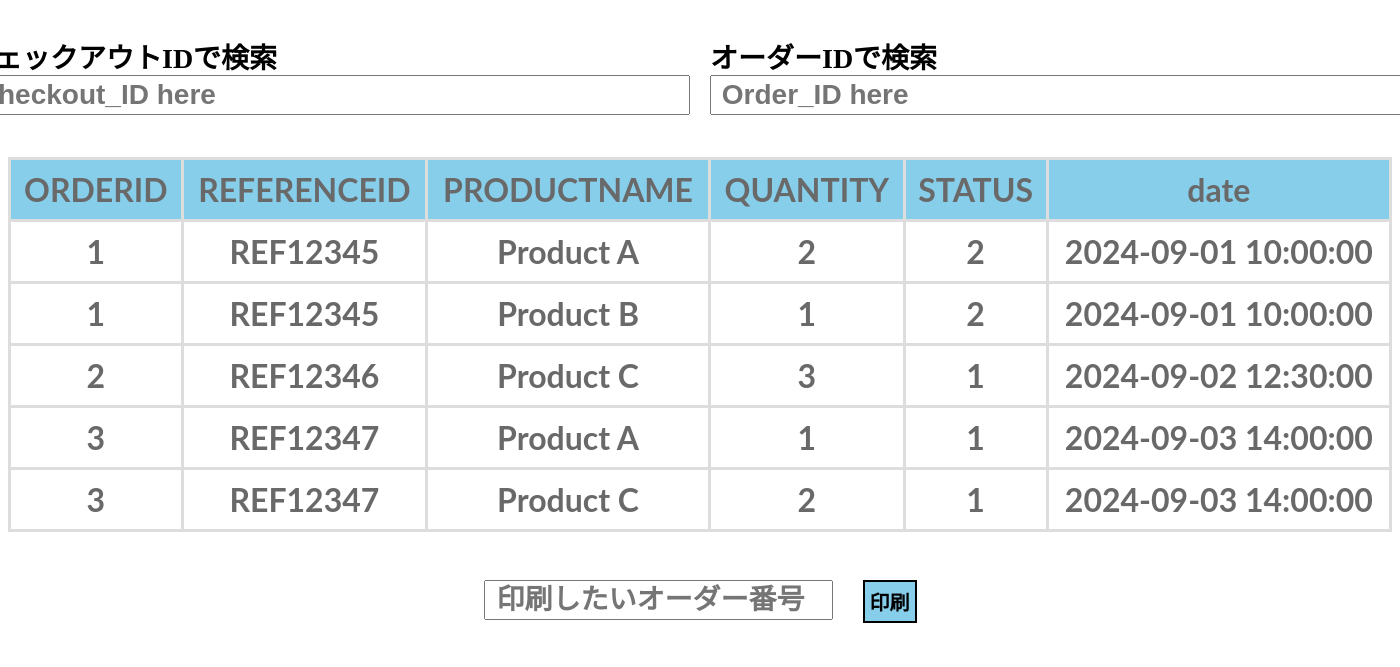
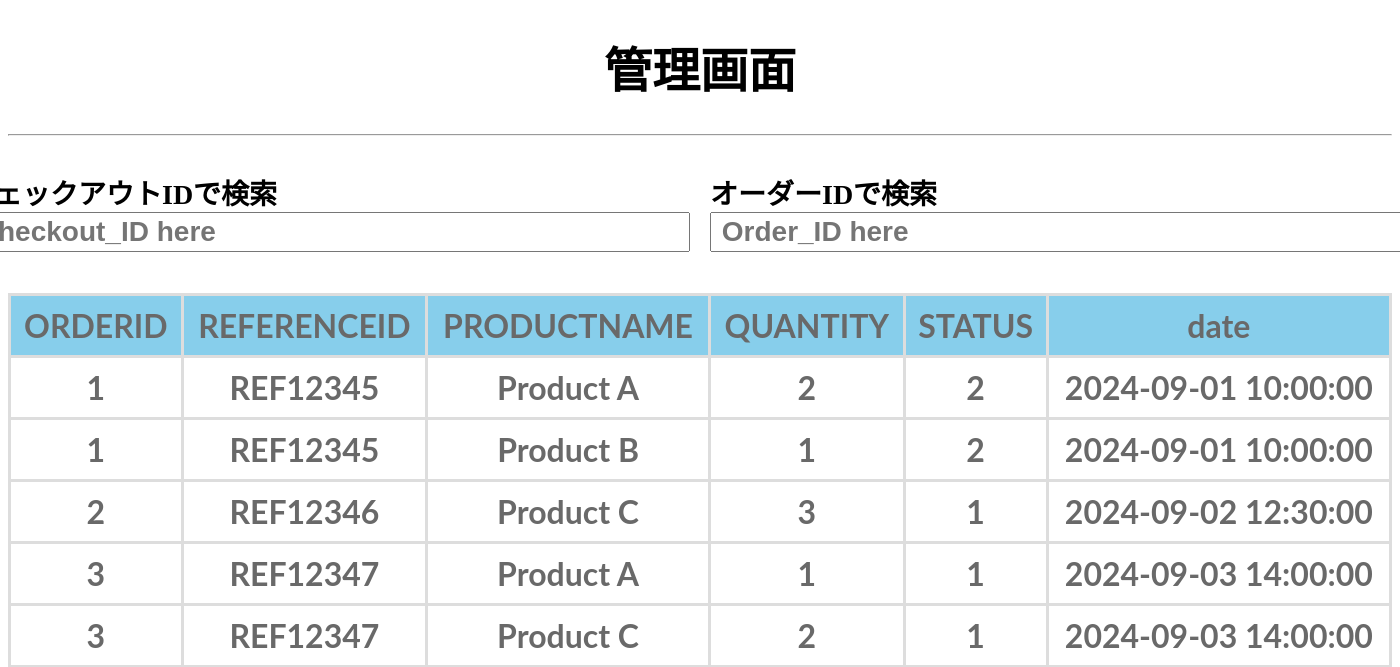
Before and after one commit to kurappy-14/iwasakiPosSystem, a PHP site: page /register/control.html in a window 1400 px wide; the page is wider, and only the part inside the window is pictured. Shown: the top 667 px of that part. Run offline with PHP 8.4, Linux system fonts and the light colour scheme; data comes from the database, SQL or seed files in the repository; data that the repository does not hold is empty.

Commit message:
Add.title

```diff
--- a/html/register/cash.html
+++ b/html/register/cash.html
@@ -6,6 +6,8 @@
         <link rel="stylesheet" href="css/control.css">
     </head>
     <body>
+        <h1 class="title">未清算管理画面</h1>
+        <hr />
         <table id="data">
             <thead>
                 <tr>
--- a/html/register/control.html
+++ b/html/register/control.html
@@ -6,6 +6,8 @@
         <link rel="stylesheet" href="css/control.css">
     </head>
     <body>
+        <h1 class="title">管理画面</h1>
+        <hr />
         <div class="div1">
             <div class="div2">
                 <p>チェックアウトIDで検索</p>
--- a/html/register/css/control.css
+++ b/html/register/css/control.css
@@ -77,3 +77,9 @@ thead{
 .printer:hover{
     color:skyblue;
 }
+
+.title{
+    font-size: 48px;
+    font-weight: bold;
+    text-align: center;
+}
```
